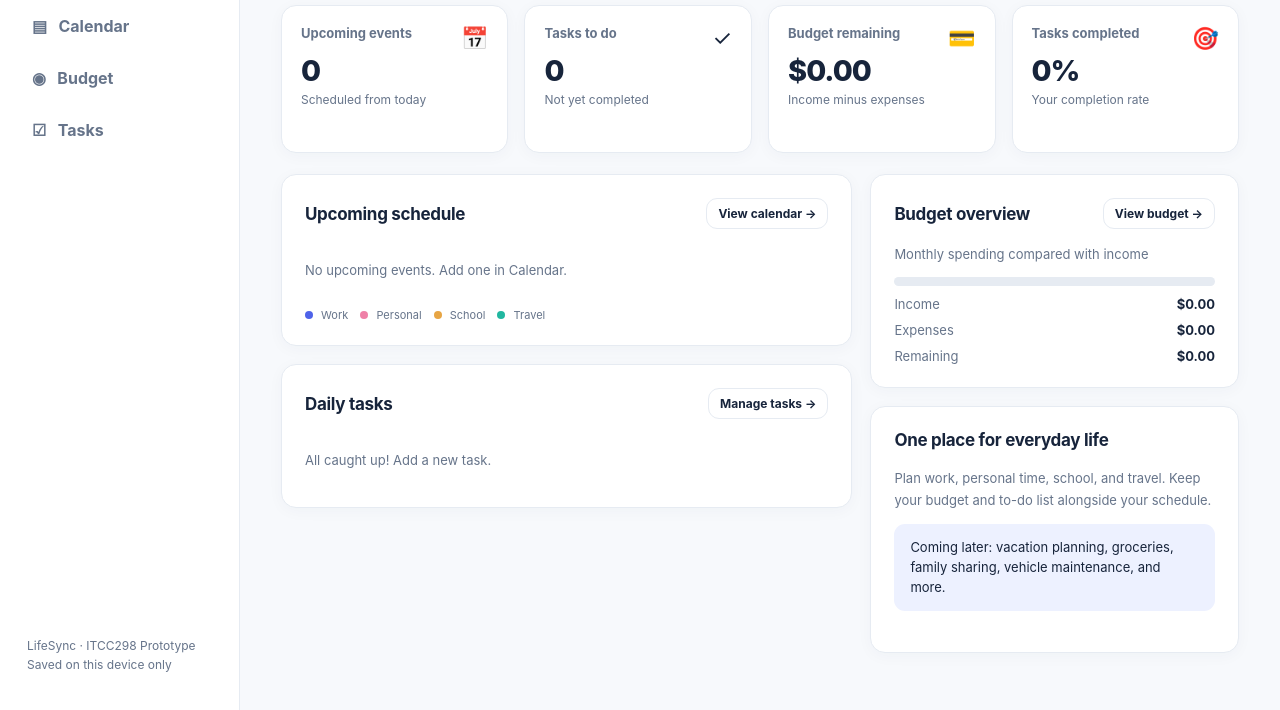
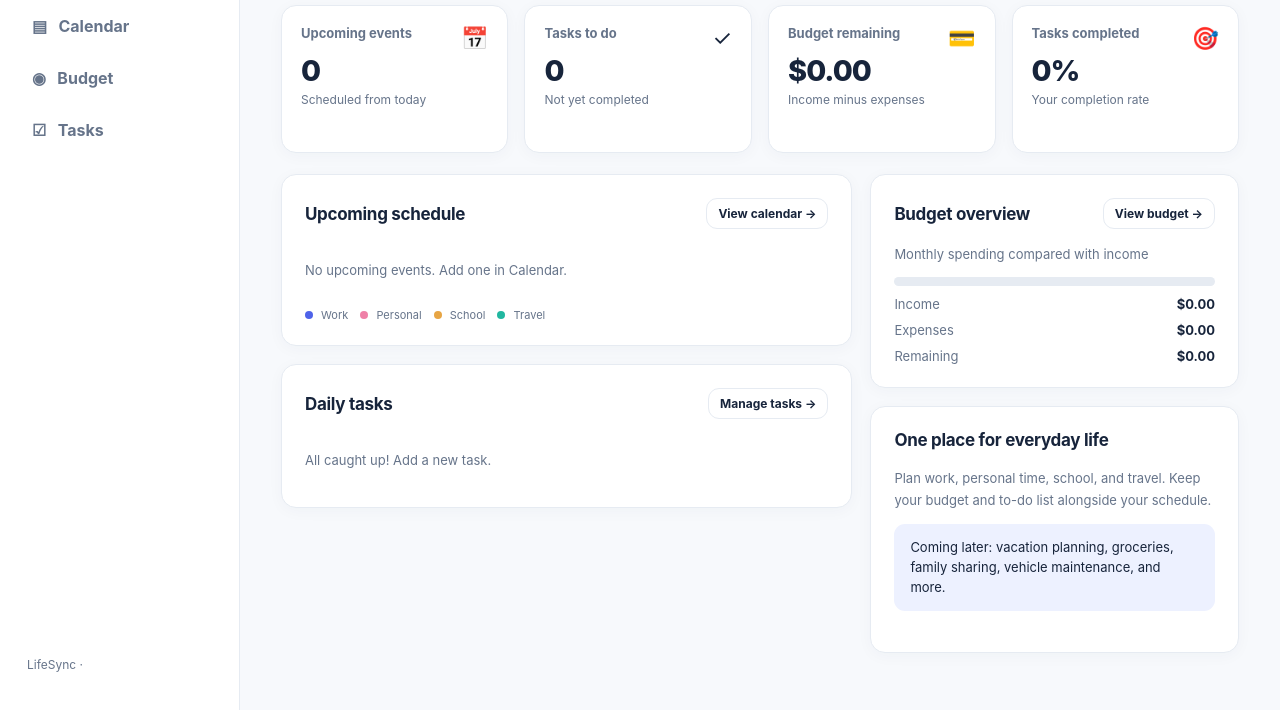
Before and after one commit to theloriver/LifeSync.github.io, a plain HTML site: page index.html in a window 1280 px wide. Shown: the part 142-852 px from the top of the page. Drawn offline with Linux system fonts and the light colour scheme.

Commit message:
Update sidebar footer content
Removed 'ITCC298 Prototype' and 'Saved on this device only' from the sidebar footer.

```diff
--- a/index.html
+++ b/index.html
@@ -32,8 +32,7 @@
      </button>
     </nav>
     <div class="sidebar-foot">
-     LifeSync &middot; ITCC298 Prototype
-Saved on this device only
+     LifeSync &middot;
     </div>
    </aside>
    <main class="main">
```
